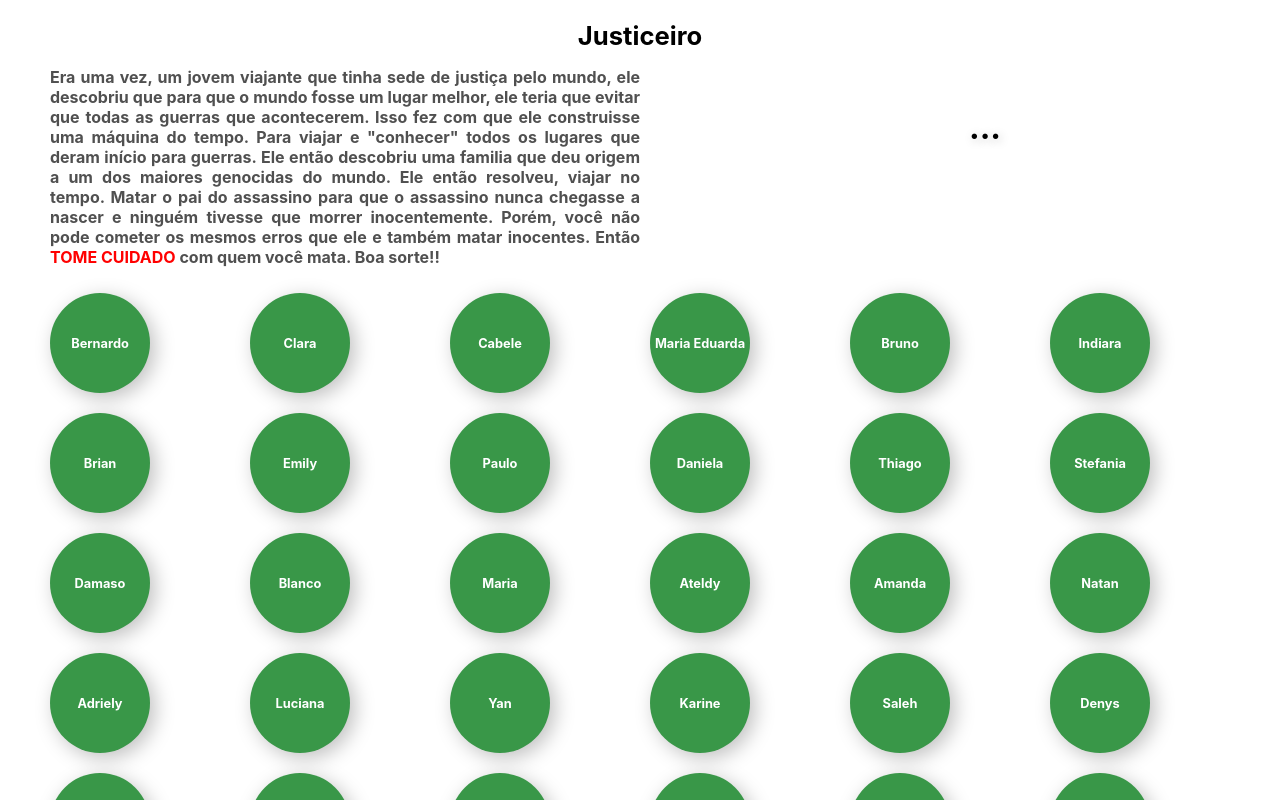
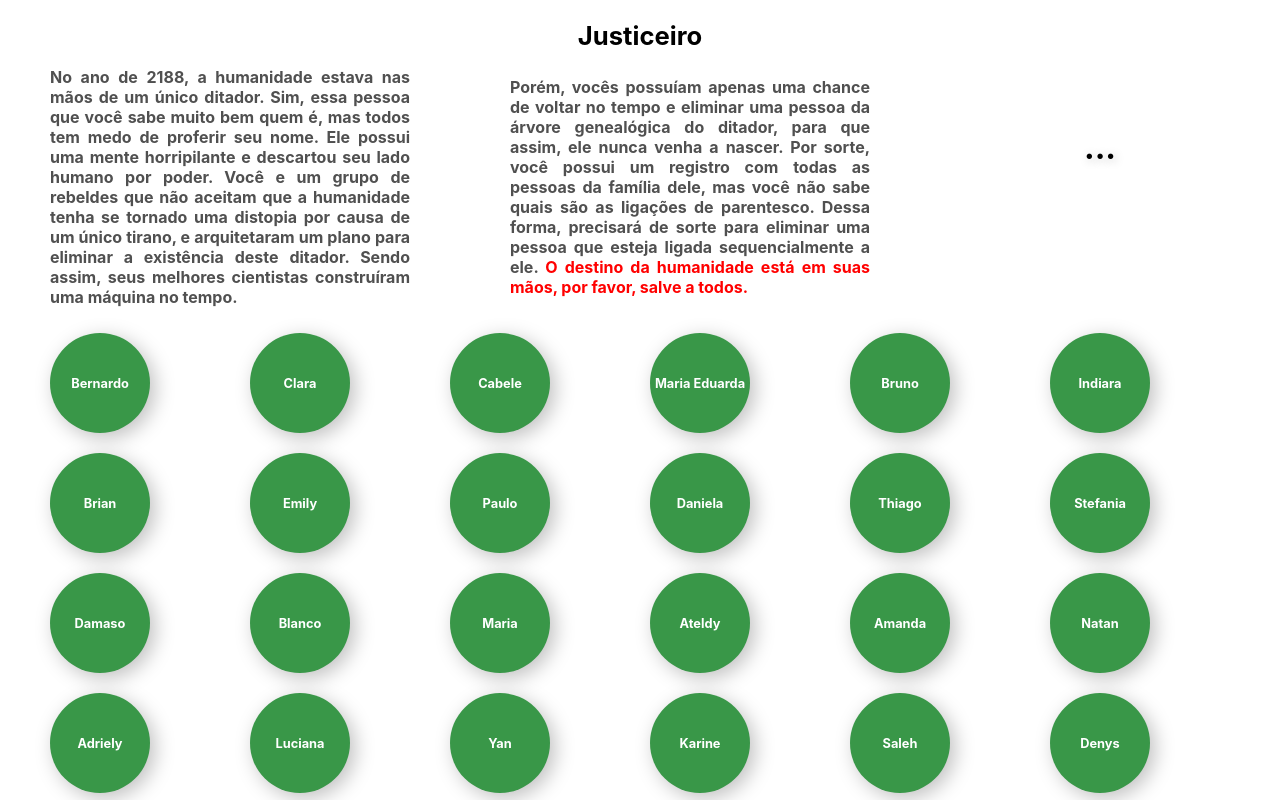
Before and after one commit to juniopereirab/Grafos1-Justiceiro, a React (Create React App) app: page / in a window 1280 px wide. Shown: the top 800 px of the page. Built offline with nearby package versions, Linux system fonts and the light colour scheme.

Commit message:
adding project history Co-authored-by: Dâmaso Júnio <Junio.pereirab@gmail.com>

```diff
--- a/src/App.js
+++ b/src/App.js
@@ -67,18 +67,12 @@ function App() {
     <div className="App">
       <h1>Justiceiro</h1>
       <div className="titles">
+      <p>
+          No ano de 2188, a humanidade estava nas mãos de um único ditador. Sim, essa pessoa que você sabe muito bem quem é, mas todos tem medo de proferir seu nome. Ele possui uma mente horripilante e descartou seu lado humano por poder.
+          Você e um grupo de rebeldes que não aceitam que a humanidade tenha se tornado uma distopia por causa de um único tirano, e arquitetaram um plano para eliminar a existência deste ditador. Sendo assim, seus melhores cientistas construíram uma máquina no tempo.
+        </p>
         <p>
-          Era uma vez, um jovem viajante que tinha sede de justiça pelo mundo,
-          ele descobriu que para que o mundo fosse um lugar melhor, ele teria que
-          evitar que todas as guerras que acontecerem. Isso fez com que ele construisse
-          uma máquina do tempo. Para viajar e "conhecer" todos os lugares que
-          deram início para guerras. Ele então descobriu uma familia que deu origem
-          a um dos maiores genocidas do mundo. Ele então resolveu, viajar no tempo. Matar o pai
-          do assassino para que o assassino nunca chegasse a nascer e ninguém tivesse que morrer inocentemente.
-          Porém, você não pode cometer os mesmos erros que ele e também matar inocentes.
-          Então <span style={{color: '#FF0000'}}> TOME CUIDADO </span> com quem você mata.
-          Boa sorte!!
-        </p>
+          Porém, vocês possuíam apenas uma chance de voltar no tempo e eliminar uma pessoa da árvore genealógica do ditador, para que assim, ele nunca venha a nascer. Por sorte, você possui um registro com todas as pessoas da família dele, mas você não sabe quais são as ligações de parentesco. Dessa forma, precisará de sorte para eliminar uma pessoa que esteja ligada sequencialmente a ele. <span style={{color: '#FF0000'}}> O destino da humanidade está em suas mãos, por favor, salve a todos. </span> </p>
         <h1
           id="statusTitle"
           style={getStatus() === "VENCEU" ? {color: '#399748' } : getStatus() === "PERDEU" ? {color: '#e64343'} : { color: 'black' }}
```
